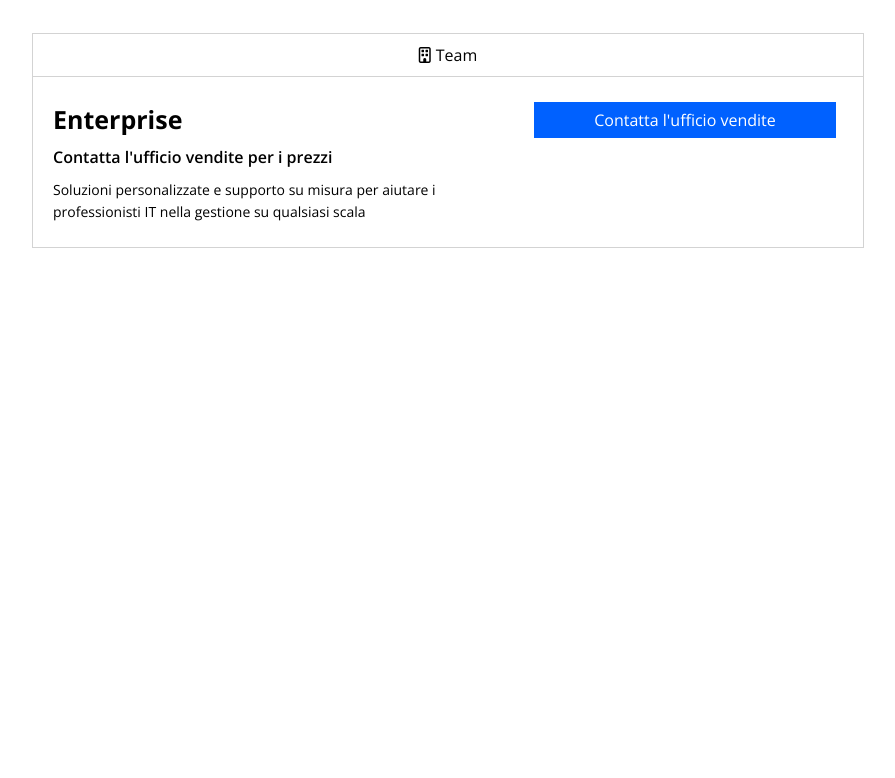
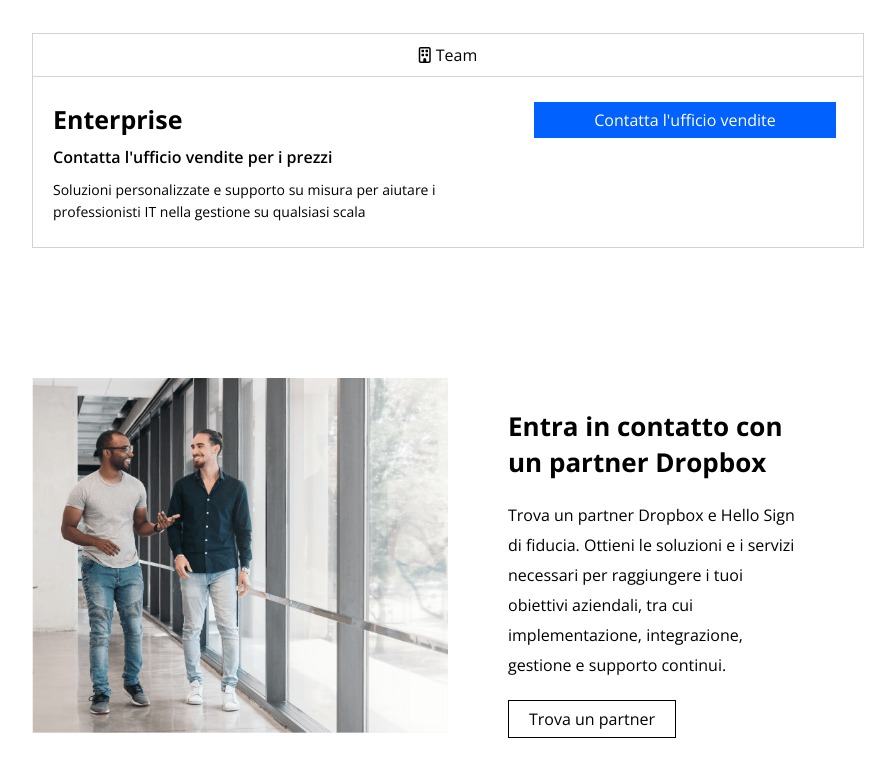
Before and after one commit to franciowel/htmlcss-dropbox, a plain HTML site: page index.html in a window 1280 px wide. Shown: the part 2336-3114 px from the top of the page, without its empty margins (192-1087 px from the left). Before the commit the page ends 2584 px from the top, so only its background shows below. Drawn offline with nearby package versions, Linux system fonts and the light colour scheme.

Commit message:
creata sezione partner

```diff
--- a/css/style.css
+++ b/css/style.css
@@ -47,6 +47,16 @@ li a{
 
 .btn-try{
     padding: 7px 45px;
+}
+
+.btn-partner{
+    padding: 7px 20px;
+    border: 1px solid black;
+    display: inline-block;
+}
+
+.btn-partner a{
+    color: inherit;
 }
 
 .btn-large a{
@@ -293,3 +303,32 @@ nav ul li{
 #enterprise{
     padding: 7px 60px ;
 }
+
+/* SEZIONE PARTNER */
+.partner{
+    margin-top: 120px;
+}
+.partner-img{
+    width: 50%;
+}
+
+.partner-img img{
+    width: 100%;
+    padding: 10px 0;
+}
+
+.partner-text{
+    width: 50%;
+    padding: 40px 60px;
+}
+
+.partner-text h3{
+    font-size: 26px;
+    margin-bottom: 20px;
+}
+
+.partner-text p{
+    font-size: 16px;
+    margin-bottom: 20px;
+    line-height: 30px;
+}
--- a/index.html
+++ b/index.html
@@ -363,6 +363,7 @@
             <!-- QUI FINISCE LA SEZIONE DEGLI ABBONAMENTI PER PRIVATI -->
             </div>
 
+            <!-- ABBONAMENTO ENTERPRISE -->
             <div class="abbonamento-enterprise">
 
                 <div class="customer flexcontainer">
@@ -387,6 +388,32 @@
             </div>
 
         </section>
+
+        <!-- SEZIONE AIUTO UTENTE -->
+        <section class="partner section-container">
+
+            <div class="help-partner flexcontainer">
+
+                <div class="partner-img">
+                    <img src="img/partner.png" alt="Partner Dropbox Explaination">
+                </div>
+
+                <div class="partner-text">
+                    <h3>Entra in contatto con un partner Dropbox</h3>
+                    <p>
+                        Trova un partner Dropbox e Hello Sign di fiducia.
+                        Ottieni le soluzioni e i servizi necessari per raggiungere
+                        i tuoi obiettivi aziendali, tra cui implementazione, integrazione,
+                        gestione e supporto continui.
+                    </p>
+
+                    <div class="btn btn-partner"><a href="#">Trova un partner</a></div>
+                </div>
+            </div>
+        </section>
+
+        <!-- OPERAZIONI DROPBOX BUSINESS -->
+
     </main>
 
 </body>
```
